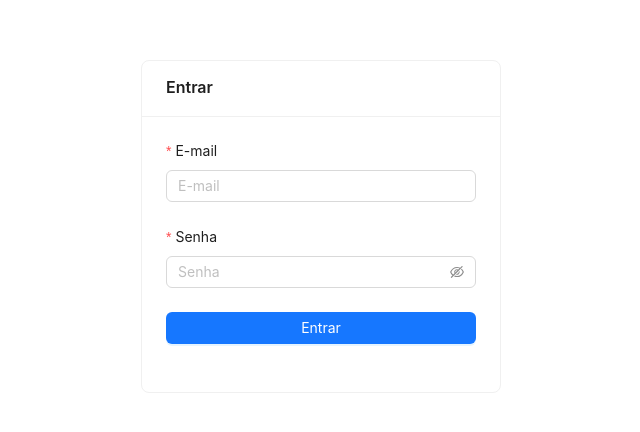
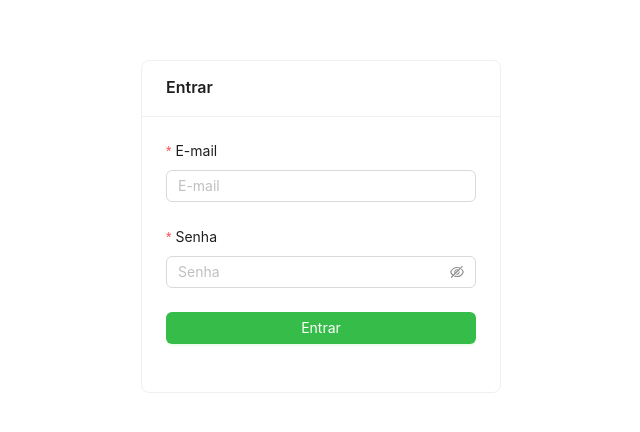
Before and after one commit to hiquebarros/gcondo_challenge, a React (Vite) app in the folder client/: page /login in a window 1280 px wide. Shown: the part 198-630 px from the top of the page, without its empty margins (319-959 px from the left). Built offline with nearby package versions, Linux system fonts and the light colour scheme; no server answers.

Commit message:
feat: theme

```diff
--- a/client/src/components/App.tsx
+++ b/client/src/components/App.tsx
@@ -1,17 +1,25 @@
 import { RouterProvider } from 'react-router';
 
-import { App as AntdAppProvider } from 'antd';
+import { App as AntdAppProvider, ConfigProvider } from 'antd';
 
 import { AuthProvider } from '@contexts/Auth.context';
 import { router } from './router';
 
+const theme = {
+    token: {
+        colorPrimary: '#36bc49',
+    },
+};
+
 /** @see https://ant.design/components/overview/ */
 export function App() {
     return (
-        <AntdAppProvider>
-            <AuthProvider>
-                <RouterProvider router={router} />
-            </AuthProvider>
-        </AntdAppProvider>
+        <ConfigProvider theme={theme}>
+            <AntdAppProvider>
+                <AuthProvider>
+                    <RouterProvider router={router} />
+                </AuthProvider>
+            </AntdAppProvider>
+        </ConfigProvider>
     );
 }
--- a/client/src/pages/People.page.tsx
+++ b/client/src/pages/People.page.tsx
@@ -143,7 +143,6 @@ export function People() {
                             </Col>
                             <Col xs={24} sm={6}>
                                 <Button
-                                    type="primary"
                                     icon={<SearchOutlined />}
                                     onClick={applyFilter}
                                 >
--- a/client/src/pages/Quotes.page.tsx
+++ b/client/src/pages/Quotes.page.tsx
@@ -129,7 +129,7 @@ function QuotesContent() {
                         />
                     </Col>
                     <Col xs={24} sm={2}>
-                        <Button type="primary" icon={<SearchOutlined />} onClick={applyFilter}>
+                        <Button icon={<SearchOutlined />} onClick={applyFilter}>
                             Buscar
                         </Button>
                     </Col>
--- a/client/src/pages/Suppliers.page.tsx
+++ b/client/src/pages/Suppliers.page.tsx
@@ -135,7 +135,6 @@ export function Suppliers() {
                             </Col>
                             <Col xs={24} sm={4}>
                                 <Button
-                                    type="primary"
                                     icon={<SearchOutlined />}
                                     onClick={applyFilter}
                                 >
```
